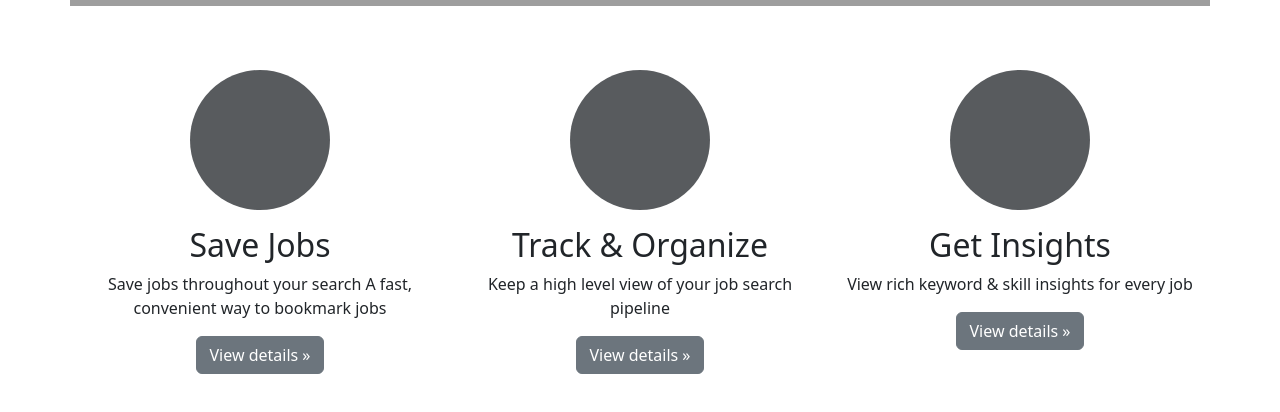
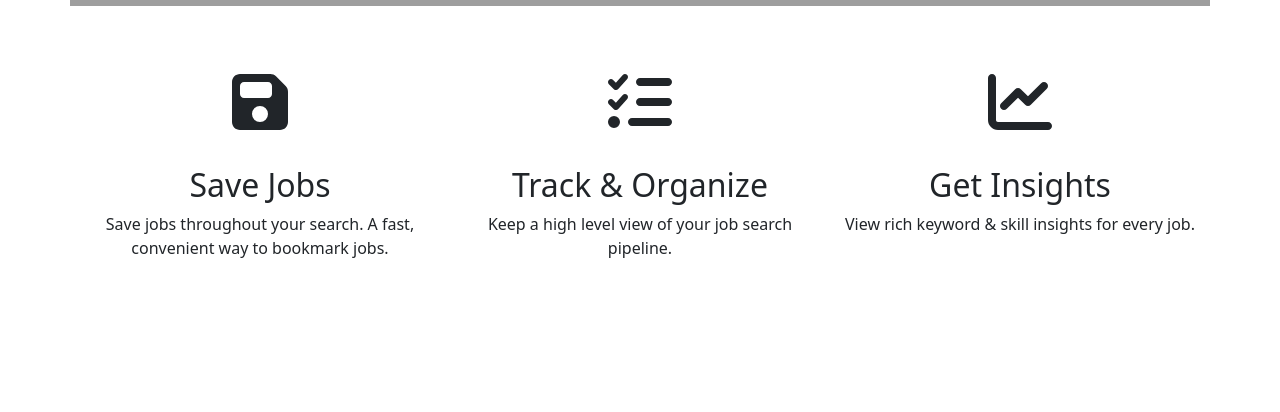
Before and after one commit to sbjacobs231/job_tracker, a React (Create React App) app in the folder client/: page / in a window 1280 px wide. Shown: the part 456-868 px from the top of the page. After the commit the page ends 800 px from the top, so only its background shows below. Built offline with nearby package versions, Linux system fonts and the light colour scheme; grey boxes are pictures that could not be loaded.

Commit message:
Updated main

```diff
--- a/client/package.json
+++ b/client/package.json
@@ -4,6 +4,9 @@
   "private": true,
   "proxy": "http://localhost:8080",
   "dependencies": {
+    "@fortawesome/fontawesome-svg-core": "^6.6.0",
+    "@fortawesome/free-solid-svg-icons": "^6.6.0",
+    "@fortawesome/react-fontawesome": "^0.2.2",
     "@testing-library/jest-dom": "^5.17.0",
     "@testing-library/react": "^13.4.0",
     "@testing-library/user-event": "^13.5.0",
--- a/client/src/components/Marketing.js
+++ b/client/src/components/Marketing.js
@@ -1,15 +1,12 @@
 import React from 'react';
+import { FontAwesomeIcon } from '@fortawesome/react-fontawesome';
 
-function Marketing({ heading, text }) {
+function Marketing({ icon, heading, text }) {
     return (
         <div>
-            <svg className="bd-placeholder-img rounded-circle" width="140" height="140" xmlns="http://www.w3.org/2000/svg" role="img" aria-label="Placeholder" preserveAspectRatio="xMidYMid slice" focusable="false">
-                <title>Placeholder</title>
-                <rect width="100%" height="100%" fill="var(--bs-secondary-color)" />
-            </svg>
+            <FontAwesomeIcon icon={icon} size="4x" className="mb-3" />
             <h2>{heading}</h2>
             <p>{text}</p>
-            <p><a className="btn btn-secondary" href="#">View details &raquo;</a></p>
         </div>
     );
 }
--- a/client/src/pages/MainPage.js
+++ b/client/src/pages/MainPage.js
@@ -3,6 +3,9 @@ import { Container, Row, Col, Button } from 'react-bootstrap';
 import { useNavigate } from 'react-router-dom';
 import './mainpage.css';
 import Marketing from '../components/Marketing';
+import { FontAwesomeIcon } from '@fortawesome/react-fontawesome';
+import { faSave, faTasks, faChartLine } from '@fortawesome/free-solid-svg-icons';
+
 
 function MainPage() {
     const navigate = useNavigate(); // Initialize useNavigate
@@ -32,15 +35,14 @@ function MainPage() {
             <Container className="features-section text-center">
                 <Row>
                     <Col md={4}>
-                        <Marketing heading="Save Jobs" text="Save jobs throughout your search
-                        A fast, convenient way to bookmark jobs"/>
+                        <Marketing icon={faSave} heading="Save Jobs" text="Save jobs throughout your search. A fast, convenient way to bookmark jobs."/>
                     </Col>
                     <Col md={4}>
-                        <Marketing heading="Track & Organize" text="Keep a high level view of your job search pipeline" />
+                        <Marketing icon={faTasks} heading="Track & Organize" text="Keep a high level view of your job search pipeline." />
 
                     </Col>
                     <Col md={4}>
-                        <Marketing heading="Get Insights" text="View rich keyword & skill insights for every job" />
+                        <Marketing icon={faChartLine} heading="Get Insights" text="View rich keyword & skill insights for every job." />
                     </Col>
                 </Row>
             </Container>
```
Also changed, not shown: 2 other files (tests, documents, lock files or other folders).
